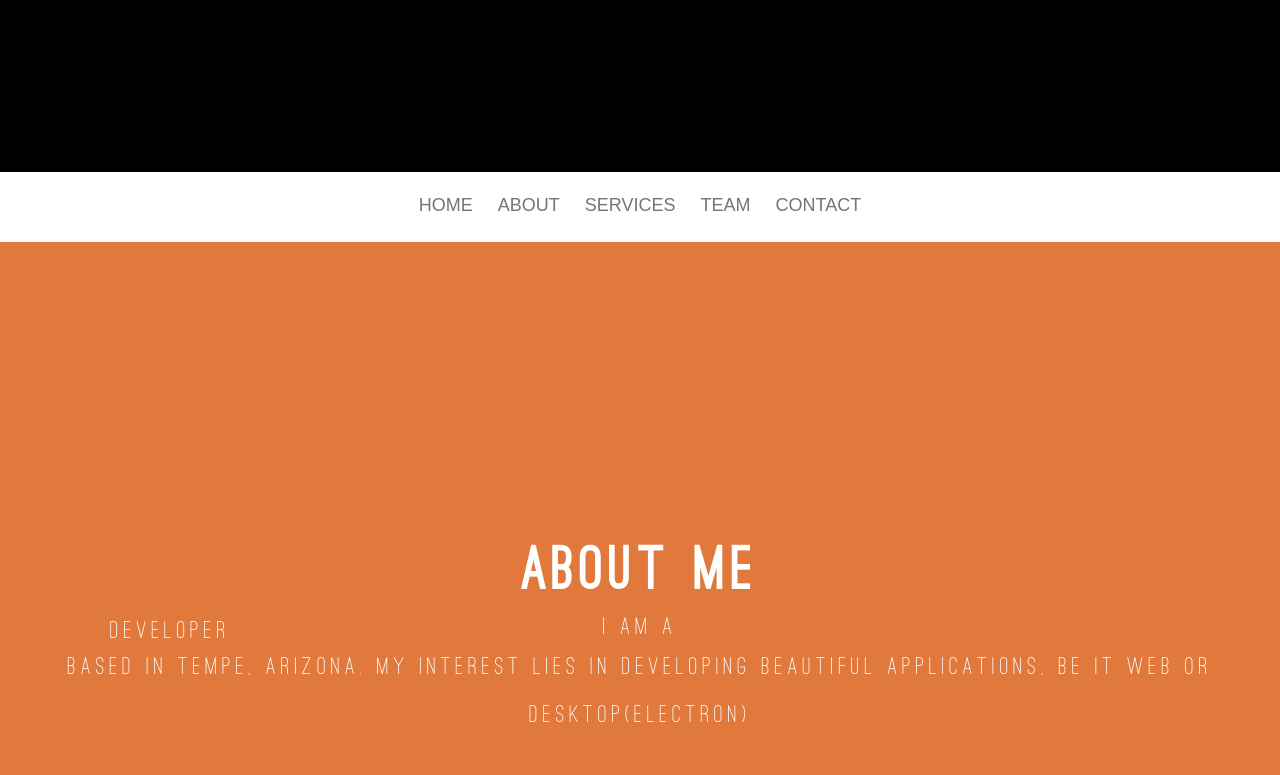
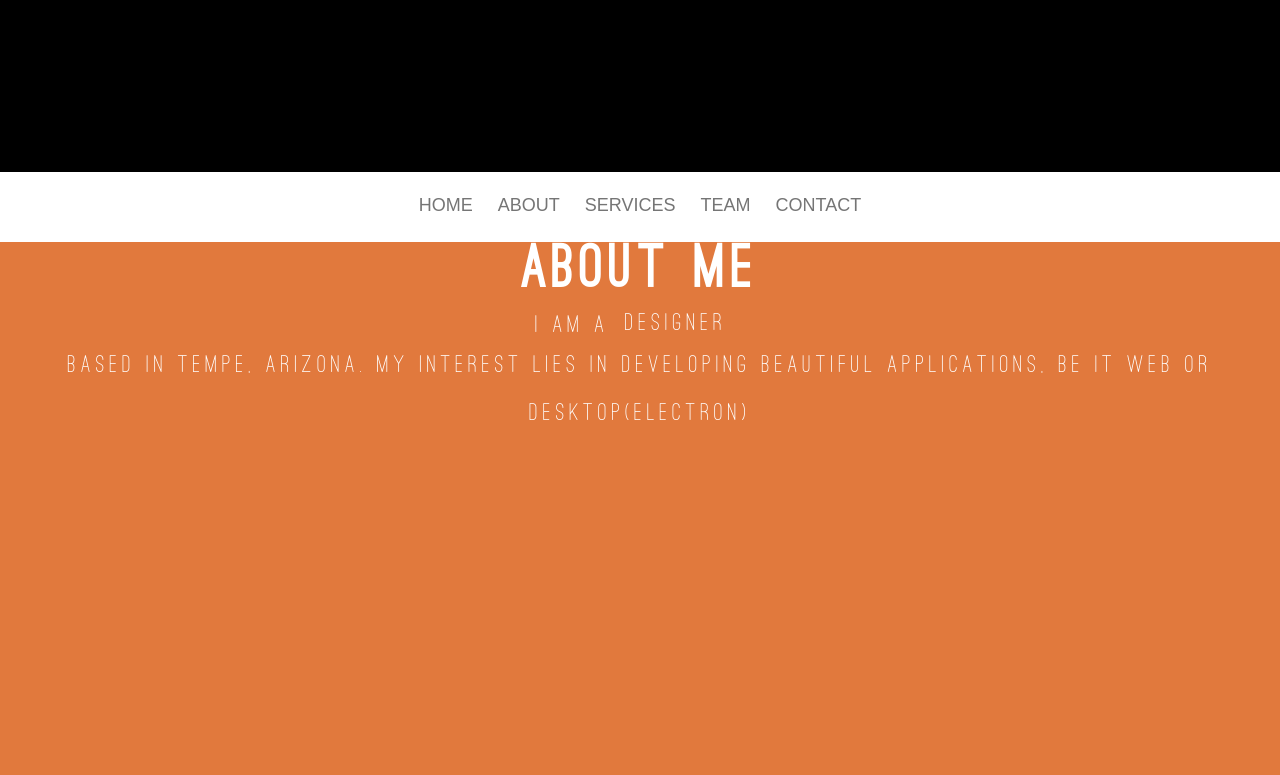
Before and after one commit to mohseenrm/second_website, a website: page index.html in a window 1280 px wide. Shown: the part 558-1333 px from the top of the page. Drawn offline with Linux system fonts and the light colour scheme.

Commit message:
clean look

```diff
--- a/index.html
+++ b/index.html
@@ -47,12 +47,14 @@
                 <span class="large-header">About Me</span>
                 <span class="body-text">
                     <div class="visible">
-                        I am a <ul class="title-container">
+                        <div class="psuedo-wrapper">I am a </div>
+                        <div class="psuedo-wrapper"><ul class="title-container">
                                 <li class="titles">Developer</li>
                                 <li class="titles">Designer</li>
                                 <li class="titles">Lifter</li>
                                 <li class="titles">Friend</li>
                             </ul>
+                        </div>
                     </div>
                     based in Tempe, Arizona.
                     My interest lies in developing beautiful applications, be it Web or Desktop(Electron)
--- a/package.json
+++ b/package.json
@@ -1,6 +1,6 @@
 {
   "name": "second_website",
-  "version": "1.0.15",
+  "version": "1.0.23",
   "description": "second website",
   "main": "index.html",
   "scripts": {
--- a/scss/main.scss
+++ b/scss/main.scss
@@ -29,9 +29,9 @@ h1 {
 }
 
 #second-page-wrapper {
-    @extend #base-wrapper;
+    @include flexbox;
     flex-direction: column;
-    justify-content: center;
+    align-items: center;
 }
 
 .large-header {
@@ -154,7 +154,8 @@ section {
 //title effects
 .title-container {
     margin-top: 0;
-    padding-left: 110px;
+    padding-left: 1.2vw;
+    padding-top: 2px;
     text-align: left;
     list-style: none;
     -webkit-animation-name: change;
@@ -171,6 +172,10 @@ section {
 }
 
 .visible{
+    @include flexbox;
+    flex-direction: row;
+    justify-content: center;
+
     overflow: hidden;
     height:40px;
 }
```
Also changed, not shown: css/main.css, dist/main.css, 1 other file.
